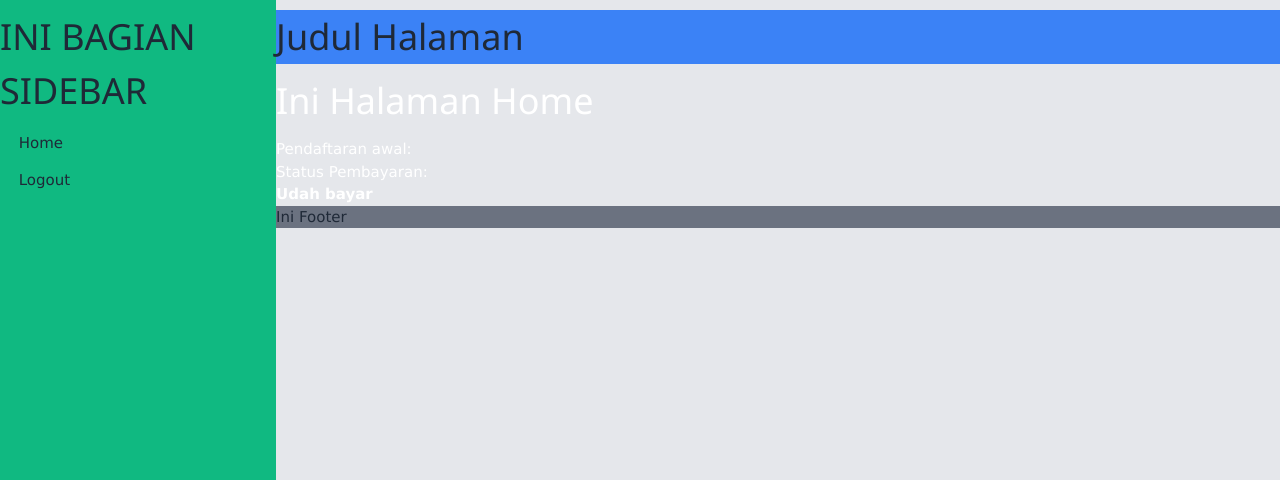
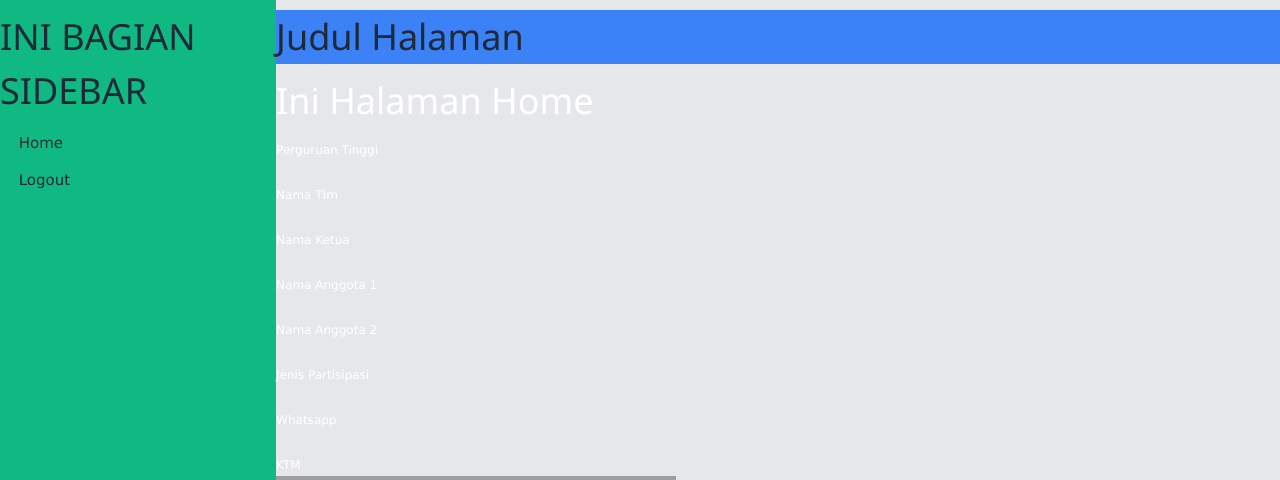
Before and after one commit to A-Pujo/NAC, a CodeIgniter 4 app: the page made by app/Views/dashboard/pages/home.php in a window 1280 px wide. Shown: the top 480 px of the page. Run offline with PHP 8.4 and a stand-in for CodeIgniter, Linux system fonts and the light colour scheme; the template is opened without the code that fills it, so the values that code supplies are empty; style sheets or scripts are compiled from the project's sources; some libraries are stand-ins or nearby versions; grey boxes are pictures that could not be loaded.

Commit message:
Update home.php

```diff
--- a/app/Views/dashboard/pages/home.php
+++ b/app/Views/dashboard/pages/home.php
@@ -9,8 +9,8 @@
     <div class="text-base-100">
         <h1>Ini Halaman Home</h1>
         <div>
-            Pendaftaran awal:
             <?php if(userinfo()->partisipan_aktif == 0 or userinfo()->pembayaran_aktif == 0) : ?>
+                Pendaftaran awal:
                 <?= form_open_multipart(base_url('/dashboard/update-pendaftaran'), ['method' => 'post']) ?>
                     <?= csrf_field() ?>
                     <div>
@@ -103,6 +103,43 @@
                     </div>
                     <button type="submit" class="btn btn-sm btn-primary">submit</button>
                 </form>
+            <?php else: ?>
+                <p>
+                    <small>Perguruan Tinggi</small><br>
+                    <b><?= userinfo()->pt ?></b><br>
+                    <small>Nama TIm</small><br>
+                    <b><?= userinfo()->nama_tim ?></b><br>
+                    <small>Nama Ketua</small><br>
+                    <b><?= userinfo()->nama_ketua ?></b><br>
+                    <small>Nama Anggota 1</small><br>
+                    <b><?= userinfo()->nama_1 ?></b><br>
+                    <small>Nama Anggota 2</small><br>
+                    <b><?= userinfo()->nama_2 ?></b><br>
+                    <small>Jenis Partisipasi</small><br>
+                    <b><?= userinfo()->partisipan_jenis ?></b><br>
+                    <small>Whatsapp</small><br>
+                    <b><?= userinfo()->wa ?></b><br>
+                    <small>KTM</small><br>
+                    <?php
+                    if(userinfo()->ktm != null) :
+                        foreach(explode('|', userinfo()->ktm) as $ktm) :
+                    ?>
+                        <img src="<?= base_url('/uploads/partisipan/ktm/'.$ktm) ?>" alt="">
+                    <?php
+                        endforeach;
+                    endif;
+                    ?>
+                    <small>Twibbon</small><br>
+                    <?php
+                    if(userinfo()->twibbon != null) :
+                        foreach(explode('|', userinfo()->twibbon) as $twibbon) :
+                    ?>
+                        <img src="<?= base_url('/uploads/partisipan/twibbon/'.$twibbon) ?>" alt="">
+                    <?php
+                        endforeach;
+                    endif;
+                    ?>
+                </p>
             <?php endif; ?>
         </div>
         Status Pembayaran:
```
